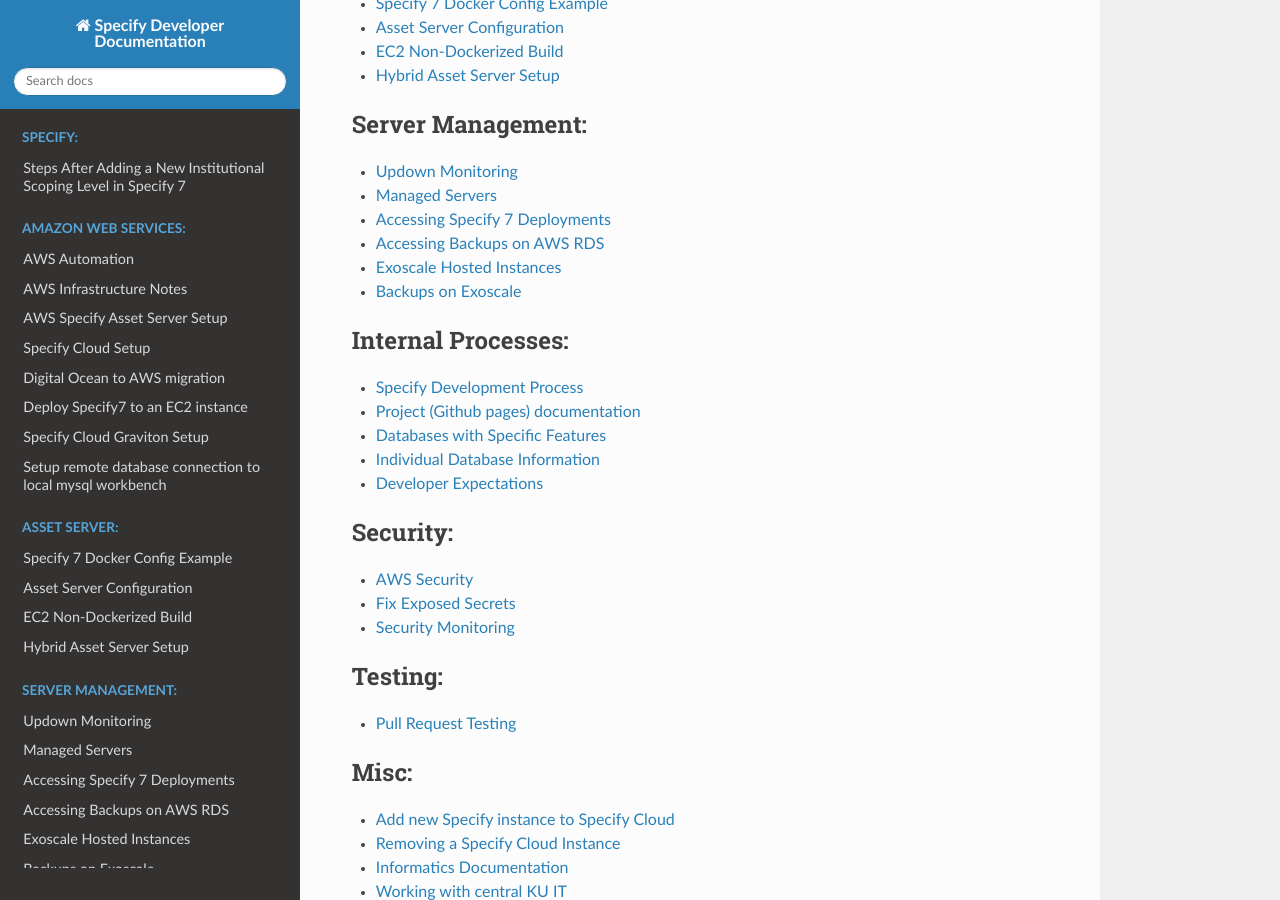
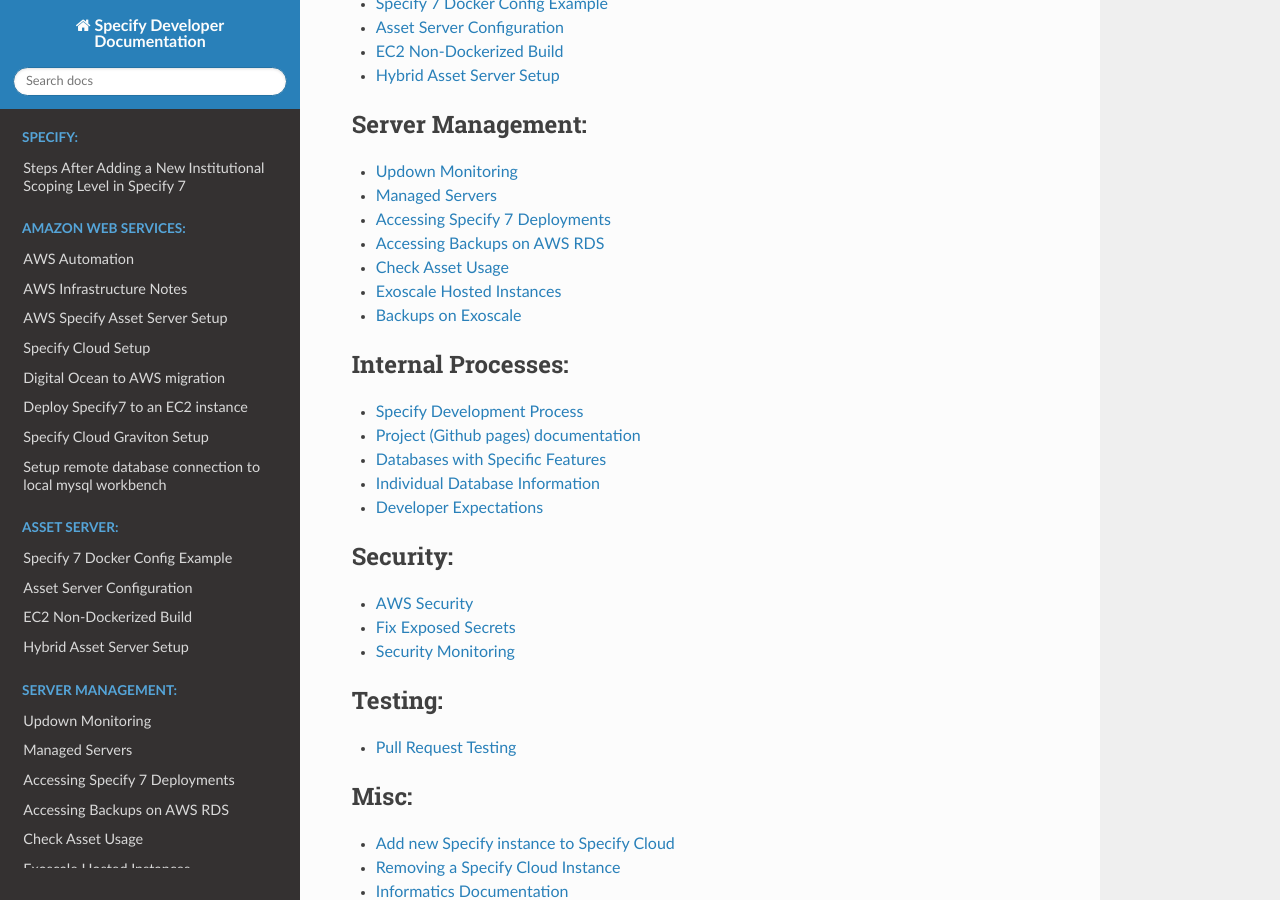
Before and after one commit to specify/specify.github.io, a Sphinx documentation site: the page built from sphinx/index.rst, in a window 1280 px wide and 900 px high, scrolled down 576 px. Built offline with Sphinx 7.4.7 and the Read the Docs theme 3.1.0, drawn with Linux system fonts in a browser that asks for light colours.

Commit message:
Add asset usage check to index

```diff
--- a/sphinx/index.rst
+++ b/sphinx/index.rst
@@ -34,6 +34,7 @@
    :caption: Server Management:
 
    server_management/managed_servers
+   server_management/check_asset_usage
    server_management/exoscale
    server_management/exoscale_backups
 
```
